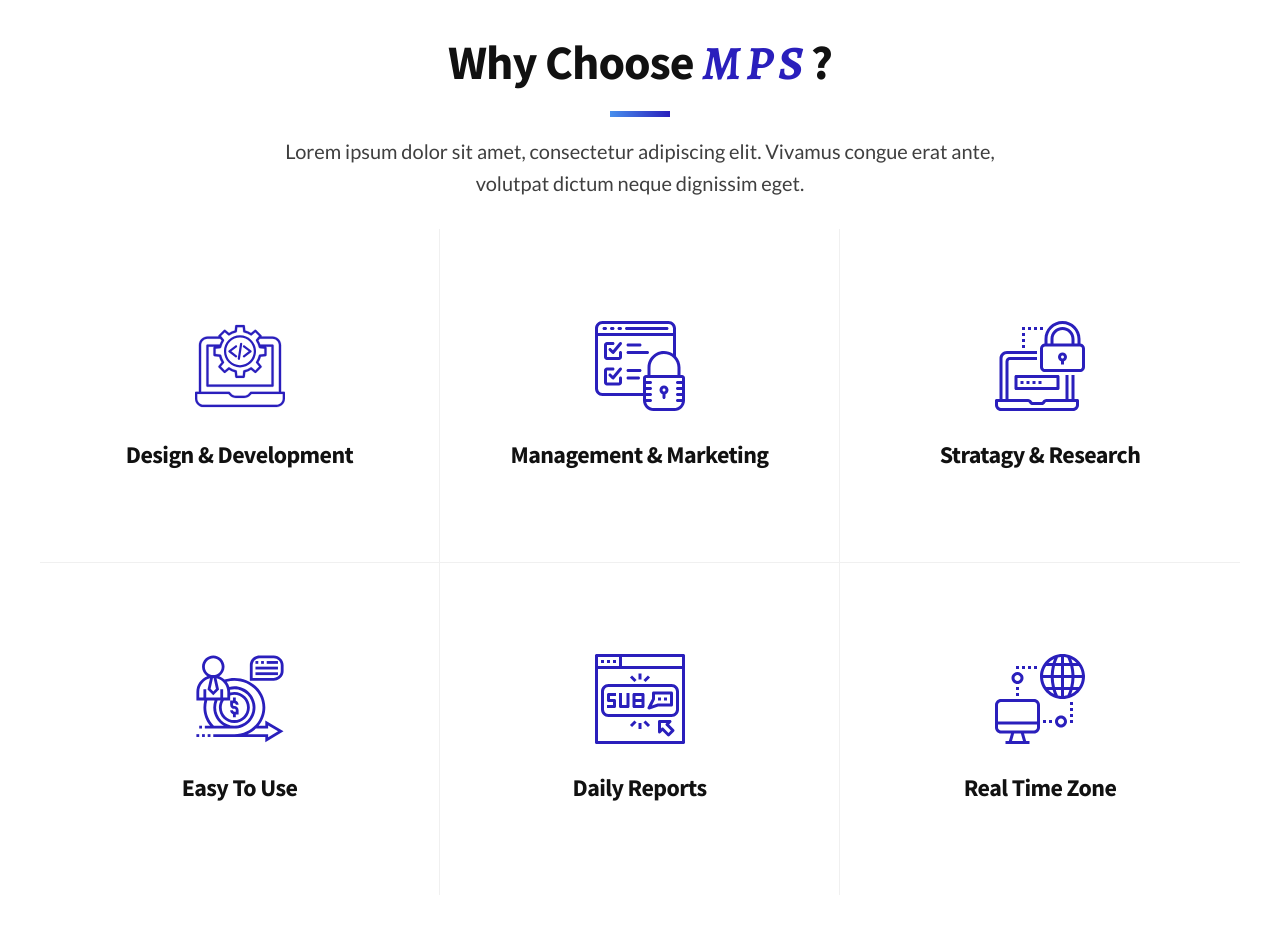
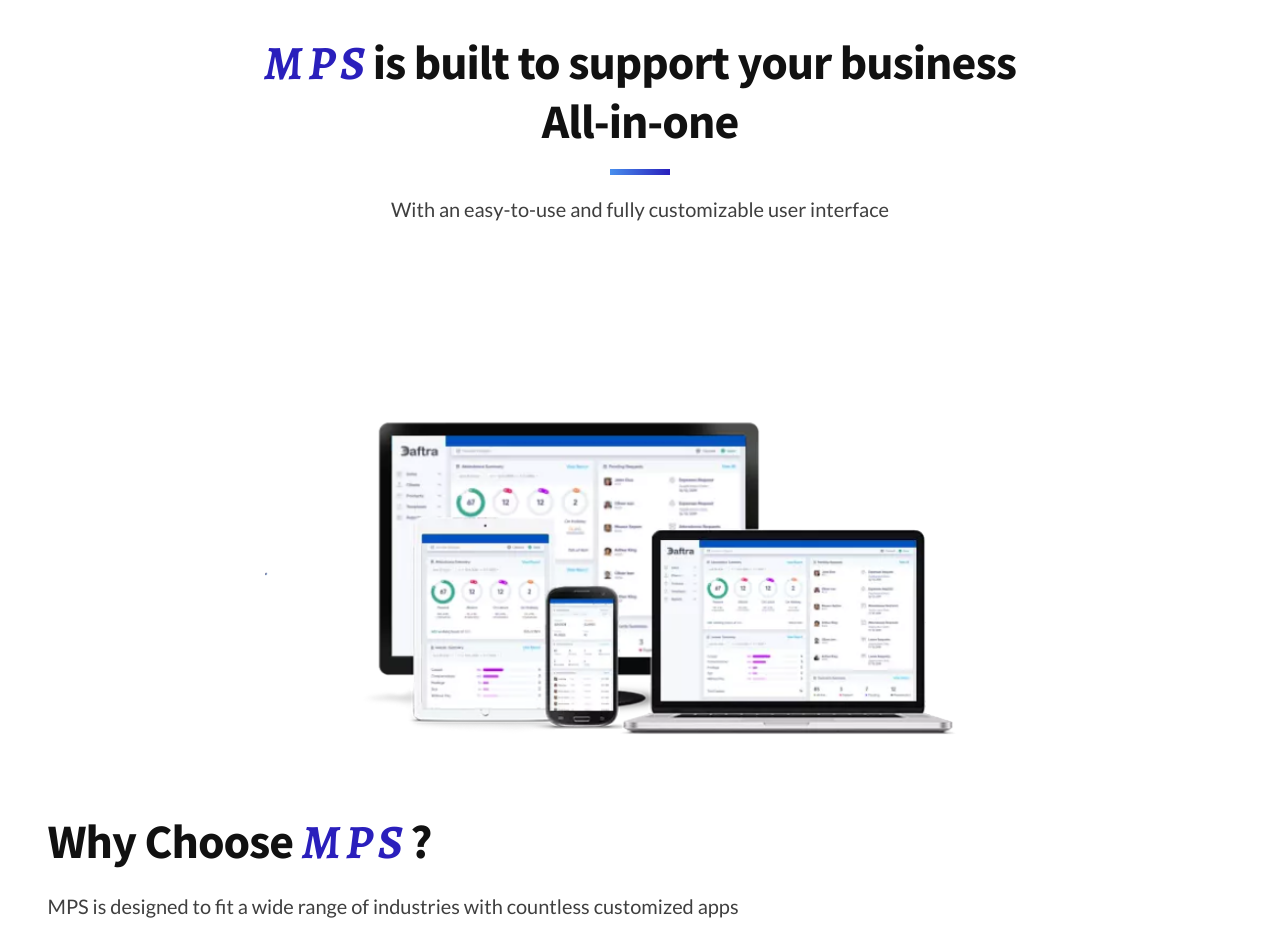
Before and after one commit to ma7moud-3adel/MPS, a plain HTML site: page index.html in a window 1280 px wide. Shown: the part 4660-5612 px from the top of the page. Drawn offline with nearby package versions, Linux system fonts and the light colour scheme.

Commit message:
media support services added

```diff
--- a/index.html
+++ b/index.html
@@ -76,7 +76,7 @@
                             <a href="#EmailInput">Contact Us</a>
                         </li>
                         <li class="menu-item menu-item-has-children">
-                            <a href="#">Arabic</a>
+                            <a href="index-Ar.html">Arabic</a>
                         </li>
                     </ul>
                 </div>
@@ -144,13 +144,13 @@
                                         <div class="modal-content bg-dark">
                                             <div class="modal-header">
                                                 <h3 class="modal-title" id="exampleModalLabel" style="color: white;">Why
-                                                    <span style="color: #b3b342;">MPS</span> ?
+                                                    <span style="color: #291fbc;">MPS</span> ?
                                                 </h3>
                                                 <button type="button" class="close" data-bs-dismiss="modal"
                                                     aria-label="Close"></button>
                                             </div>
                                             <div class="modal-body d-flex align-items-center justify-content-center">
-                                                <video controls width="550px">
+                                                <video controls width="85%">
                                                     <source src="images/awesome-video.mp4" type="video/mp4">
                                                 </video>
                                             </div>
@@ -550,14 +550,23 @@
                     <div class="row clearfix justify-content-center">
                         <div class="col-lg-8">
                             <div class="heading-wrapper with-separator text-center">
-                                <h2 class="h1">Why Choose <span>M P S</span> ?</h2>
+                                <h2 class="h1"><span>M P S</span> is built to support your business All-in-one</h2>
                                 <div class="lead-text">
-                                    <p>Lorem ipsum dolor sit amet, consectetur adipiscing elit. Vivamus congue erat
-                                        ante, volutpat dictum neque dignissim eget.</p>
+                                    <p>With an easy-to-use and fully customizable user interface</p>
                                 </div>
                             </div>
-                            <!--* End Heading -->
-                        </div><!--* End Col -->
+                            <div class="viewpord text-center">
+                                <img src="images/view.png" width="750px" alt="">
+                            </div>
+                        </div>
+                        <div class="heading-wrapper">
+                            <h2 class="h1">Why Choose <span>M P S</span> ?</h2>
+                            <div class="lead-text">
+                                <p>MPS is designed to fit a wide range of industries with countless customized apps</p>
+                            </div>
+                        </div>
+                        <!--* End Heading -->
+                        <!--* End Col -->
                     </div>
                     <div class="row clearfix no-gutters dc-features-group">
                         <div class="col-lg-4 col-md-6 dc-features-item">
```
Also changed, not shown: images/view.png (added).
